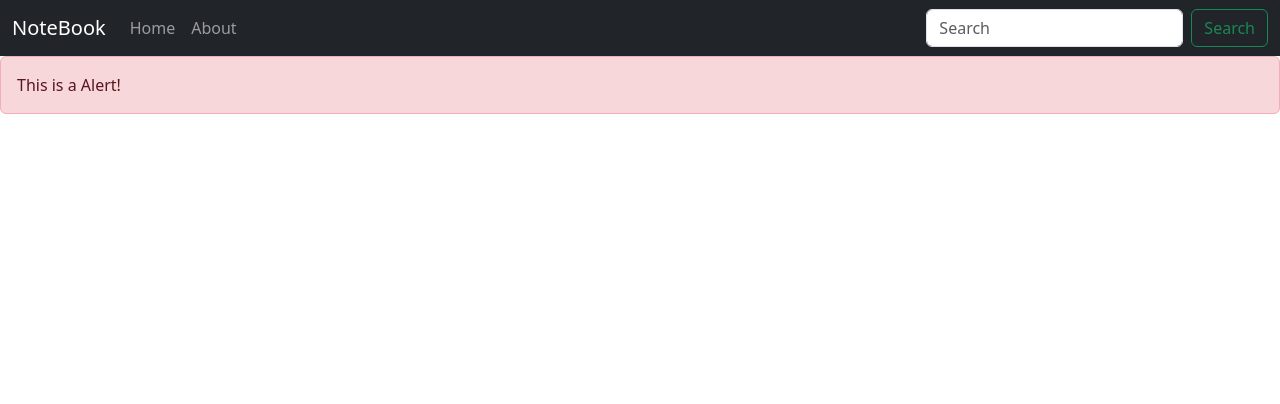
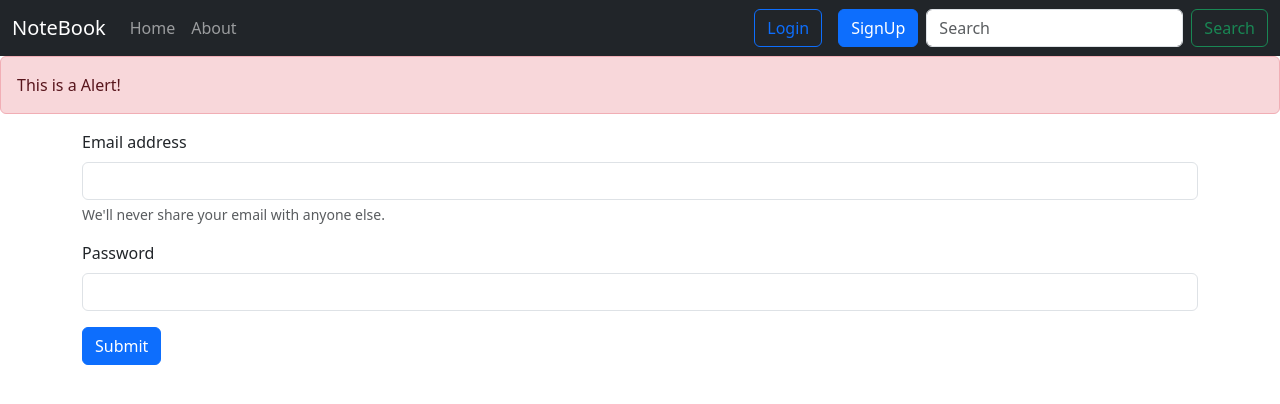
Before and after one commit to AbdulMateenzwl/NoteBook, a React (Vite) app: page /login in a window 1280 px wide. Shown: the top 404 px of the page. Built offline with nearby package versions, Linux system fonts and the light colour scheme.

Commit message:
Login page getting using auth token from Backend

```diff
--- a/src/App.jsx
+++ b/src/App.jsx
@@ -5,6 +5,8 @@ import About from './componants/About'
 import { BrowserRouter as Router, Link, Switch, Route } from 'react-router-dom'
 import NoteState from './context/Notes/NoteState'
 import Alert from './componants/Alert'
+import { Login } from './componants/Login'
+import Signup from './componants/Signup'
 
 
 export default function App() {
@@ -12,7 +14,7 @@ export default function App() {
     <NoteState>
       <Router>
         <NavBar />
-        <Alert message="This is a Alert!"/>
+        <Alert message="This is a Alert!" />
         <div className="container">
           <Switch>
             <Route exact path="/">
@@ -21,6 +23,12 @@ export default function App() {
             <Route exact path="/about">
               <About />
             </Route>
+            <Route exact path="/login">
+              <Login />
+            </Route>
+            <Route exact path="/signup">
+              <Signup />
+            </Route>
           </Switch>
         </div>
       </Router>
--- /dev/null
+++ b/src/componants/Login.jsx
@@ -0,0 +1,51 @@
+import React, { useState } from 'react'
+import { useHistory } from 'react-router-dom';
+export const Login = () => {
+
+    let history = useHistory();
+
+    let [credentials, setCredentials] = useState({ email: "", password: "" })
+    const handleSubmit = async (e) => {
+        e.preventDefault();
+        const response = await fetch('http://localhost:5000/api/auth/login', {
+            method: 'POST',
+            headers: {
+                'Content-Type': 'application/json'
+            },
+            body: JSON.stringify({ email: credentials.email, password: credentials.password })
+        })
+        const json = await response.json();
+        console.log(json);
+
+        if(json.success){
+            // Save the auth token and redirect
+            localStorage.setItem('token', json.authToken)
+            history.push("/")
+        }
+        else{
+            alert("Invalid Credentials");
+        }
+    }
+
+    const onChange = (e) => {
+        setCredentials({ ...credentials, [e.target.name]: e.target.value })
+    }
+
+
+    return (
+        <div>
+            <form onSubmit={handleSubmit}>
+                <div className="mb-3">
+                    <label htmlFor="email" className="form-label">Email address</label>
+                    <input type="email" className="form-control" name='email' value={credentials.email} onChange={onChange} id="email" aria-describedby="emailHelp" />
+                    <div id="emailHelp" className="form-text">We'll never share your email with anyone else.</div>
+                </div>
+                <div className="mb-3">
+                    <label htmlFor="password" className="form-label">Password</label>
+                    <input type="password" className="form-control" value={credentials.password} onChange={onChange} name='password' id="password" />
+                </div>
+                <button type="submit" className="btn btn-primary"  >Submit</button>
+            </form>
+        </div>
+    )
+}
--- a/src/componants/NavBar.jsx
+++ b/src/componants/NavBar.jsx
@@ -20,10 +20,15 @@ export default function Navbar() {
               <Link className={`nav-link ${location.pathname === "/about" ? "active" : ""}`} to="/about">About</Link>
             </li>
           </ul>
+          <div className="d-flex">
+            <Link to="/login" className='btn btn-outline-primary mx-2'>Login</Link>
+            <Link to="/signup" className='btn btn-primary mx-2'>SignUp</Link>
+          </div>
           <form className="d-flex" role="search">
             <input className="form-control me-2" type="search" placeholder="Search" aria-label="Search" />
             <button className="btn btn-outline-success" type="submit">Search</button>
           </form>
+
         </div>
       </div>
     </nav>
--- /dev/null
+++ b/src/componants/Signup.jsx
@@ -0,0 +1,7 @@
+import React from 'react'
+
+export default function Signup() {
+  return (
+    <div>Signup</div>
+  )
+}
```
Also changed, not shown: 1 other file (tests, documents, lock files or other folders).
